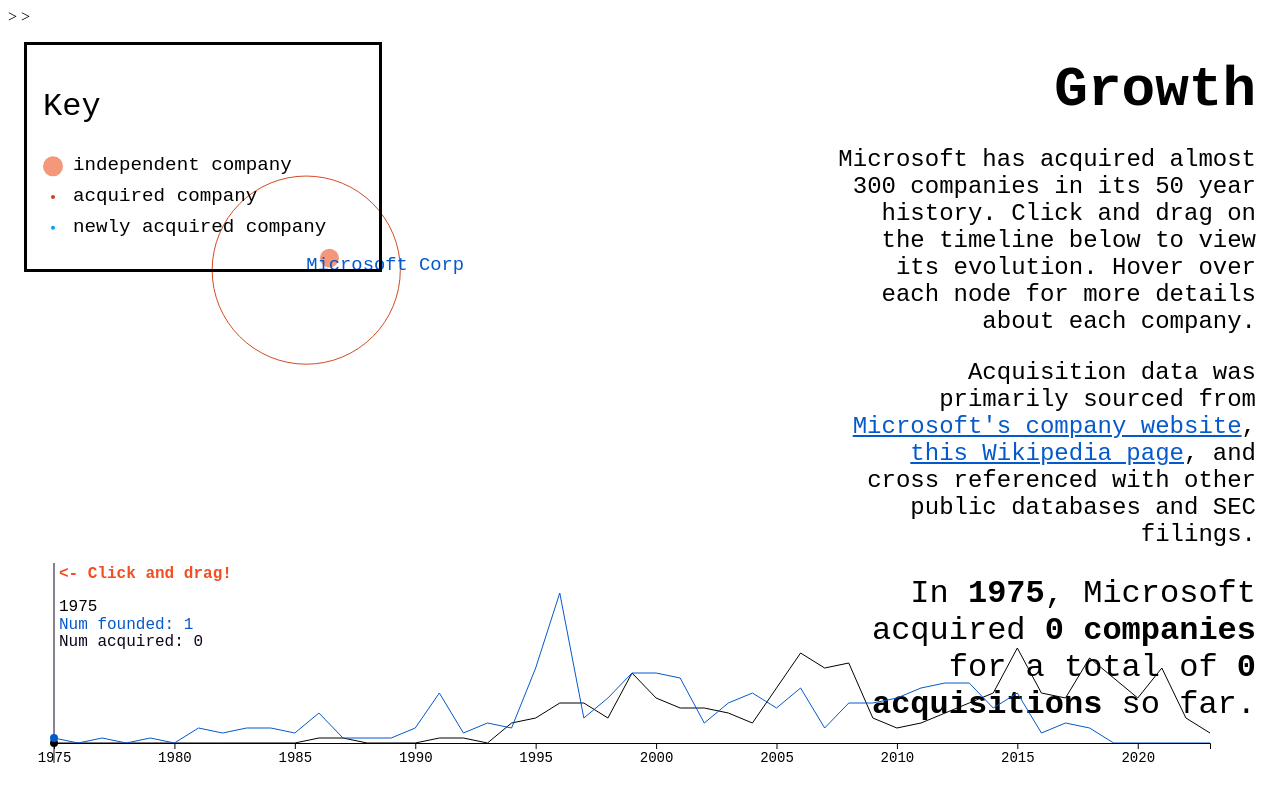
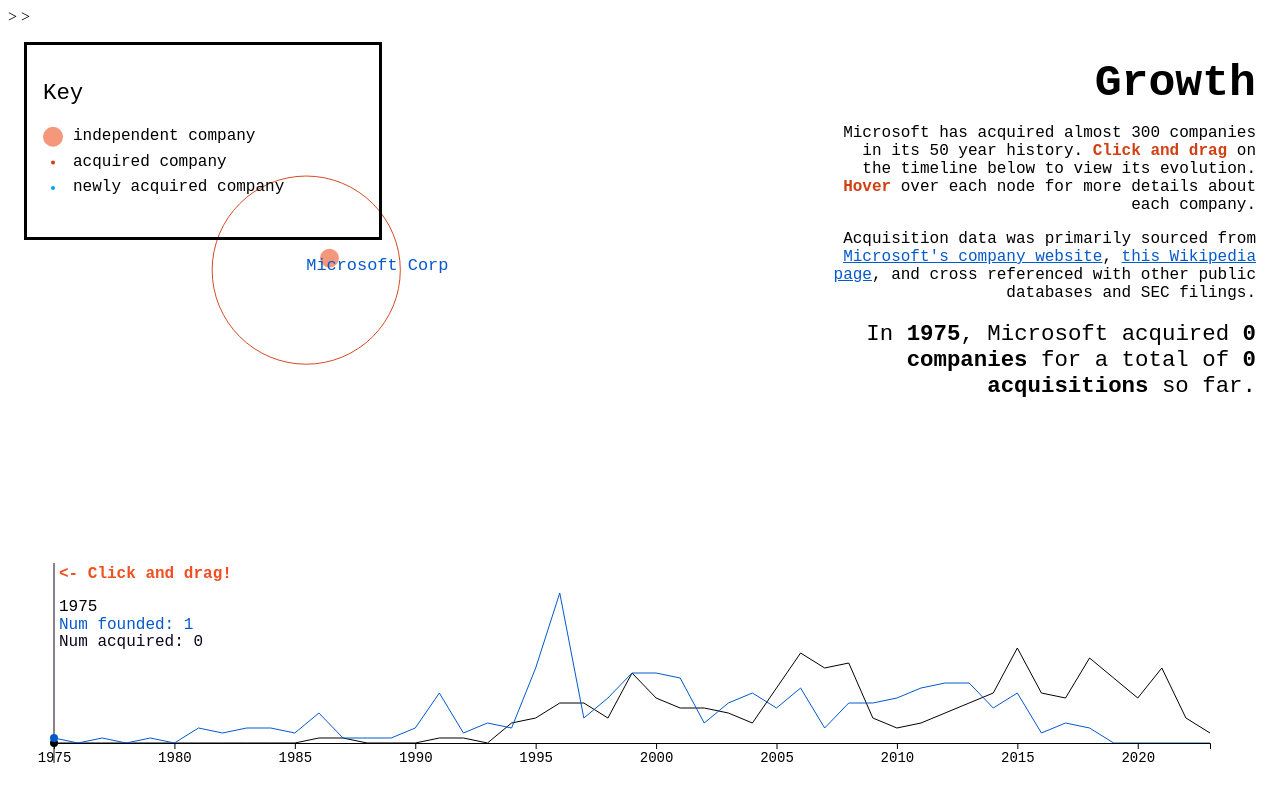
Before and after one commit to jellyyams/growth, a plain HTML site: page index.html in a window 1280 px wide. Drawn offline with nearby package versions, Linux system fonts and the light colour scheme.

Commit message:
changed font

```diff
--- a/index.html
+++ b/index.html
@@ -22,7 +22,7 @@
         <div id="side_panel" class="side_panel">
             <div class="microsoft_disp">
                 <h1>Growth</h1>
-                <p>Microsoft has acquired almost 300 companies in its 50 year history. Click and drag on the timeline below to view its evolution. Hover over each node for more details about each company.</p>
+                <p>Microsoft has acquired almost 300 companies in its 50 year history. <b class="accent">Click and drag</b> on the timeline below to view its evolution. <b class="accent">Hover</b> over each node for more details about each company.</p>
                 <p>Acquisition data was primarily sourced from <a href="https://www.microsoft.com/en-us/investor/acquisition-history">Microsoft's company website</a>, <a href="https://en.wikipedia.org/wiki/List_of_mergers_and_acquisitions_by_Microsoft">this Wikipedia page</a>, and cross referenced with other public databases and SEC filings.</p>
                 <h2>In <b id="current_year">year number</b>, Microsoft acquired <b id="num_curr">number</b> for a total of <b  id="num_total">number</b> so far.</h2>
                 <p id="comp_list"></p>
--- a/style.css
+++ b/style.css
@@ -44,7 +44,7 @@
 }
 
 .microsoft_node text{
-    font-size: 20px;
+    font-size: 18px;
     z-index: 1;
     fill: var(--dark-blue);
 }
@@ -112,6 +112,10 @@
     color: var(--dark-blue);
 }
 
+.accent{
+    color: var(--orange);
+}
+
 .graph_svg {
     width: 100%;
     float: bottom;
@@ -133,12 +137,12 @@
 }
 
 h1{
-    font-size: 3.5rem;
+    font-size: 2.8rem;
     margin: 1rem 0rem;
 }
 
 h2{
-    font-size: 2rem;
+    font-size: 1.4rem;
     font-weight: normal;
 }
 
@@ -160,7 +164,7 @@ h3{
 }
 
 p{
-    font-size: 1.5rem;
+    font-size: 1rem;
 }
 
 a{
@@ -172,8 +176,8 @@ a{
     stroke-width: 1px;
     border-style: solid;
     padding: 1rem;
-    height: 12rem;
-    font-size: 1.2rem;
+    height: 10rem;
+    font-size: 1rem;
     width:20rem;
 }
 
```
